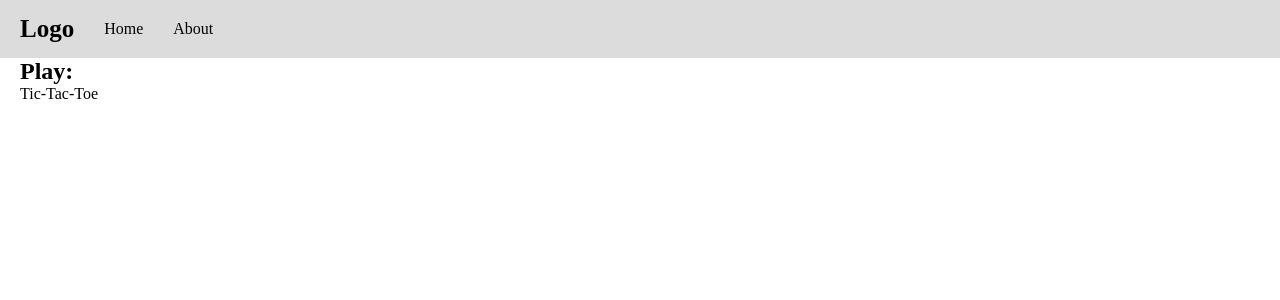
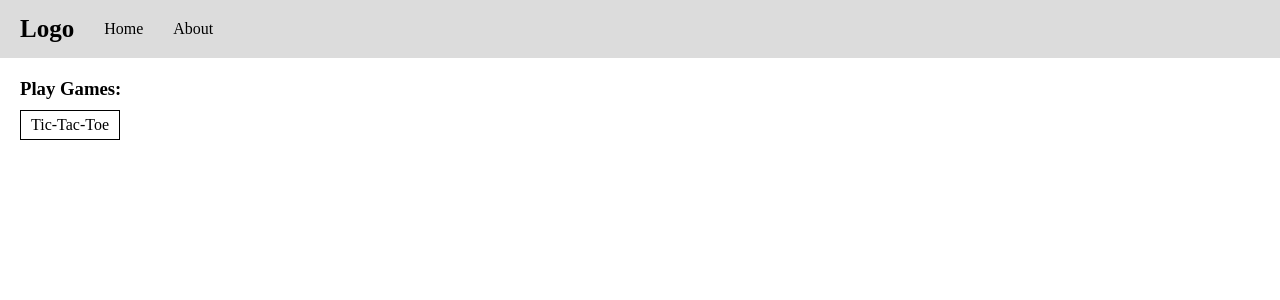
Before and after one commit to VadimEp622/angular-tic-tac-toe, an Angular app: page / in a window 1280 px wide. Shown: the top 300 px of the page. Built offline with nearby package versions, Linux system fonts and the light colour scheme.

Commit message:
styled home page, and added TODO's

```diff
--- a/src/app/app-root/app.component.ts
+++ b/src/app/app-root/app.component.ts
@@ -11,4 +11,9 @@ import { AppHeaderComponent } from '../cmps/app-header/app-header.component';
 })
 export class AppComponent {
   title = 'angular-tic-tac-toe';
+
+  // TODO: add an app encompassing loader bar at the top of the page (line bar), for viewing that user action to change route is happening
+
+  // TODO (optional): make a game service, which has a list of game objects, by which we can make game routes, and game buttons in home page
+  // OR... think about making game/:id route, and consider how to handle the different game's services
 }
--- a/src/app/layout/dynamic-layout/dynamic-layout.component.html
+++ b/src/app/layout/dynamic-layout/dynamic-layout.component.html
@@ -1,6 +1,6 @@
 <section [ngClass]="layoutService.getLayout()" class="main-app">
     <app-header [ngClass]="['full' ,layoutService.getLayout()]" layout="{{layoutService.getLayout()}}" />
-    <div [ngClass]="['full' ,layoutService.getLayout()]">
+    <main [ngClass]="['full' ,layoutService.getLayout()]">
         <router-outlet></router-outlet>
-    </div>
+    </main>
 </section>
--- a/src/app/pages/home/home.component.html
+++ b/src/app/pages/home/home.component.html
@@ -1,6 +1,15 @@
-<h1>Play:</h1>
-<nav>
-    <ul>
-        <li><a routerLink="game/tic-tac-toe">Tic-Tac-Toe</a></li>
-    </ul>
-</nav>
+<section class="full main-layout home-page pd-bl-20">
+    <h1>Play Games:</h1>
+    <nav>
+        <ul class="grid gap10 pd-bl-10">
+            <li>
+                <a
+                    routerLink="game/tic-tac-toe"
+                    class="game-btn pd-5 flex justify-center"
+                >
+                    <span>Tic-Tac-Toe</span>
+                </a>
+            </li>
+        </ul>
+    </nav>
+</section>
--- a/src/app/pages/home/home.component.scss
+++ b/src/app/pages/home/home.component.scss
@@ -0,0 +1,7 @@
+.game-btn {
+    border: 1px solid black;
+}
+
+nav ul {
+    grid-template-columns: repeat(auto-fit, 100px);
+}
--- a/src/assets/styles/basics/_base.scss
+++ b/src/assets/styles/basics/_base.scss
@@ -31,6 +31,7 @@ h6 {
 }
 
 a {
+    display: block;
     text-decoration: none;
     color: inherit;
 }
--- a/src/assets/styles/setup/_variables.scss
+++ b/src/assets/styles/setup/_variables.scss
@@ -76,6 +76,7 @@ $map-spacing: (
 // ************** Padding Map **************
 $map-padding: (
     "0": map-get($map-spacing, "0"),
+    "5": map-get($map-spacing, "5"),
     "10": map-get($map-spacing, "10")
 );
 
```
